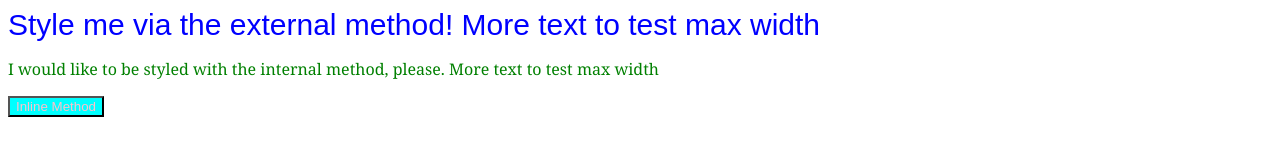
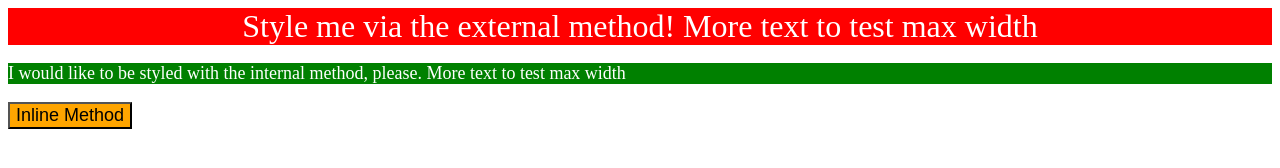
Before and after one commit to Ascendrospyder/CSS-exercises-, a plain HTML site: page 01-css-methods/index.html in a window 1280 px wide. Drawn offline with Linux system fonts and the light colour scheme.

Commit message:
Made some changes to the style to match the desired output

```diff
--- a/01-css-methods/index.html
+++ b/01-css-methods/index.html
@@ -12,8 +12,9 @@
             max-width: 1980px;
         }
         body p {
-            color: green;
-            font-family: Georgia, 'Times New Roman', Times, serif;
+            background-color: green;
+            color: white;
+            font-size: 18px;
         }
     </style>
     <title>Methods for Adding CSS</title>
@@ -21,6 +22,6 @@
   <body>
     <div class = "test-div">Style me via the external method! More text to test max width</div>
     <p>I would like to be styled with the internal method, please. More text to test max width</p>
-    <button style = "color: pink; background-color: aqua;">Inline Method</button>
+    <button style = "background-color: orange; font-size: 18px;">Inline Method</button>
   </body>
 </html>
--- a/01-css-methods/styles.css
+++ b/01-css-methods/styles.css
@@ -1,5 +1,7 @@
 .test-div {
-    color: blue;
-    font-family: Arial, Helvetica, sans-serif;
-    font-size: 30px;
+
+    background-color: red;
+    color: white;
+    font-size: 32px;
+    text-align: center;
 } /*using external method to style this*/
```
